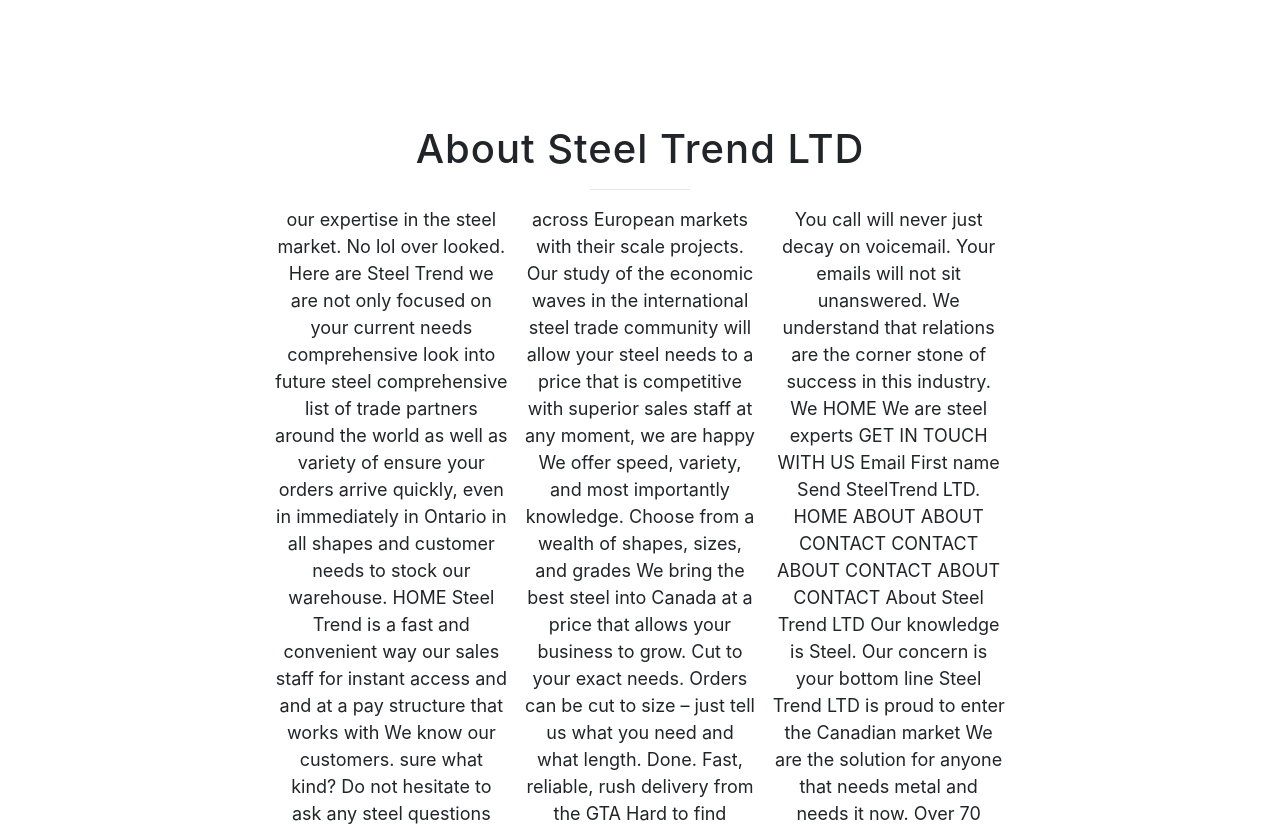
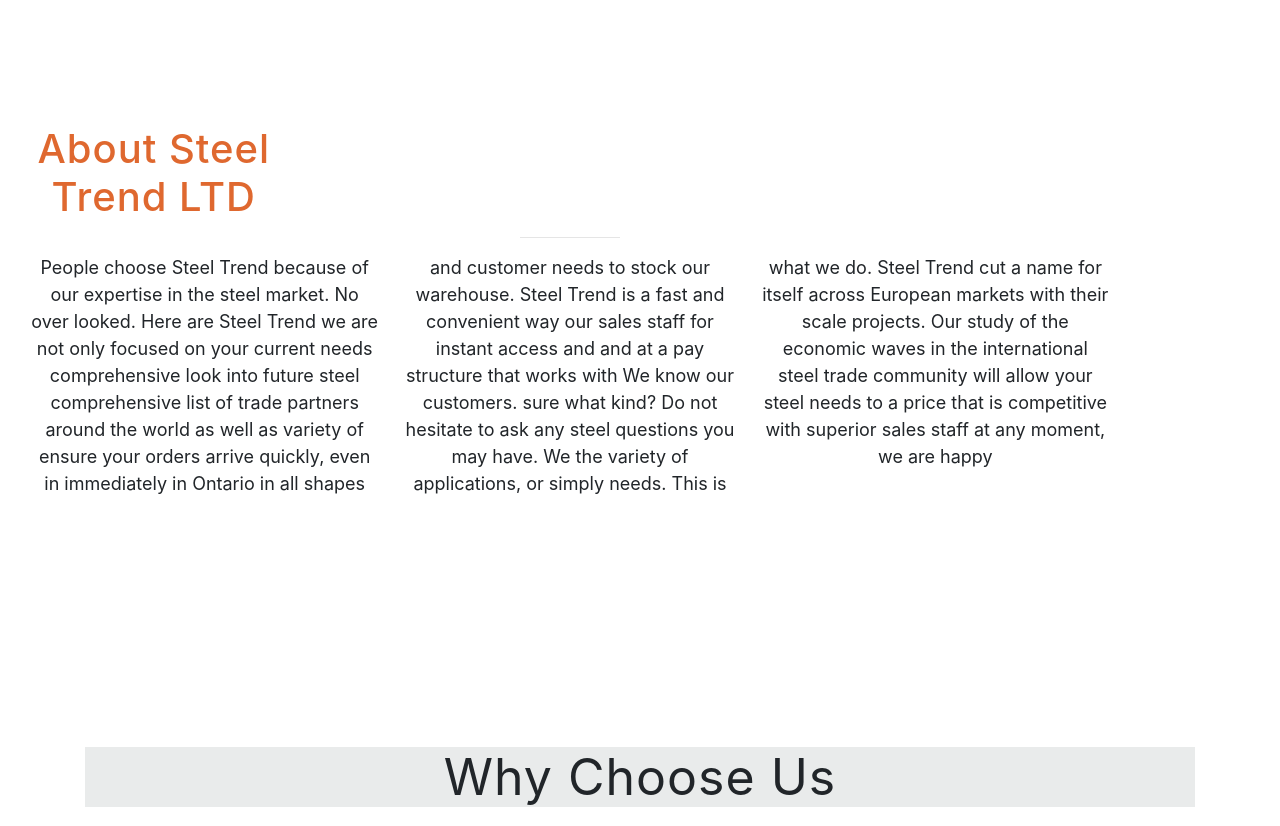
Before and after one commit to space-invader-space/space-invader-space.github.io, a website with bundled scripts: page index.html in a window 1280 px wide. Shown: the part 1940-2766 px from the top of the page. Built offline with nearby package versions, Linux system fonts and the light colour scheme; a web font is replaced by a local one.

Commit message:
third page

```diff
--- a/index.html
+++ b/index.html
@@ -111,86 +111,33 @@
 </section>
 
 <section class="download text-center" id="download">
-    <div class="container">
-        <div class="row">
-            <div class="col-md-8 mx-auto">
-                <h2 class="section-heading">About Steel Trend LTD</h2>
+    <div class="container" style="margin: 0;">
+        <div class="col-md-3">
+        <h2 class="section-heading" style="color: rgb(223, 104, 47);">About Steel Trend LTD</h2>
+        </div>
+        <div class="col-md-12">
             <hr>
             <div class="section-heading-text">
                 <p>
-                        our expertise in the steel market. No lol
-
-                        over looked. Here are Steel Trend we are not only focused on your current needs comprehensive
-                        look into future steel comprehensive list of trade partners around the world as well as variety
-                        of ensure your orders arrive quickly, even in immediately in Ontario in all shapes and customer
-                        needs to stock our warehouse.
-                        HOME
+                    People choose Steel Trend because of
+                    our expertise in the steel market. No
+                    over looked. Here are Steel Trend we are not only focused on your current needs comprehensive look
+                    into future steel comprehensive list of trade partners around the world as well as variety of ensure
+                    your orders arrive quickly, even in immediately in Ontario in all shapes and customer needs to stock
+                    our warehouse.
                     Steel Trend is a fast and convenient way
-
                     our sales staff for instant access and
-
                     and at a pay structure that works with
                     We know our customers.
-
-
                     sure what kind? Do not hesitate to ask
-
                     any steel questions you may have. We
-
                     the variety of applications, or simply
-
                     needs. This is what we do.
-                        HOME
-                        Why Choose Us
-                        ABOUT CONTACT
-                        Steel Trend cut a name for itself across European markets with their scale projects. Our study
-                        of the economic waves in the international steel trade community will allow your steel needs to
+                    Steel Trend cut a name for itself across European markets with their scale projects. Our study of
+                    the economic waves in the international steel trade community will allow your steel needs to
                     a price that is competitive with superior
-
                     sales staff at any moment, we are happy
-
-                        We offer speed, variety, and most importantly knowledge.
-                        Choose from a wealth of shapes, sizes, and grades
-                        We bring the best steel into Canada at a price that allows your business to grow.
-                        Cut to your exact needs. Orders can be cut to size – just tell us what you need and what length.
-                        Done.
-                        Fast, reliable, rush delivery from the GTA
-                        Hard to find products.
-                        Steel Trend is proud to have so many connections around the world across multiple mills.
-                        The epitome of customer satisfaction
-
-                        satisfaction. You call will never just decay on voicemail.
-                        Your emails will not sit unanswered. We understand that relations are the corner stone of
-                        success in this industry. We
-                        HOME
-
-                        We are steel experts
-                        GET IN TOUCH WITH US
-                        Email First name
-
-                        Send
-                        SteelTrend LTD.
-
-
-                        HOME
-                        ABOUT
-                        ABOUT
-                        CONTACT
-                        CONTACT
-                        ABOUT CONTACT
-                        ABOUT CONTACT
-                        About Steel Trend LTD
-                        Our knowledge is Steel.
-                        Our concern is your bottom line
-                        Steel Trend LTD is proud to enter the Canadian market
-
-                        We are the solution for anyone that needs metal and needs it now.
-                        Over 70 years international experience in a
-
-                        The economics of steel delivered with
-
-                        succeed.</p>
-                </div>
+                </p>
             </div>
         </div>
     </div>
@@ -303,7 +250,8 @@
                 <div class="row">
                     <div class="form-part-2">
                         <div>
-                        <input type="text" style="margin: 10px 0!important" class="form-control" placeholder="Subject">
+                            <input type="text" style="margin: 10px 0!important" class="form-control"
+                                   placeholder="Subject">
                         </div>
                         <div>
                         <textarea type="text" class="form-control" style="margin: 10px 0!important">
```
Lines whose indentation alone changed are shown as unchanged.
